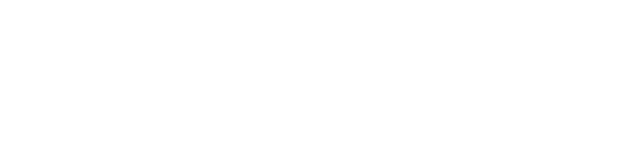
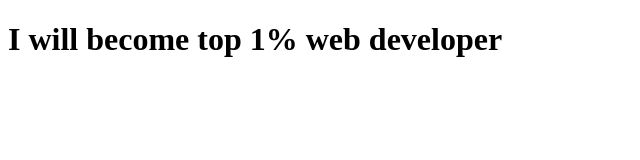
Before and after one commit to AtulAnand7307/new-demo, a plain HTML site: page index.html in a window 1280 px wide. Shown: the whole page, without its empty margins (0-640 px from the left). Drawn offline with Linux system fonts and the light colour scheme.

Commit message:
Add new files

```diff
--- a/index.html
+++ b/index.html
@@ -6,6 +6,6 @@
     <title>new Github</title>
 </head>
 <body>
-
+    <h1>I will become top 1% web developer</h1>
 </body>
 </html>
```
Also changed, not shown: style.css (added).
